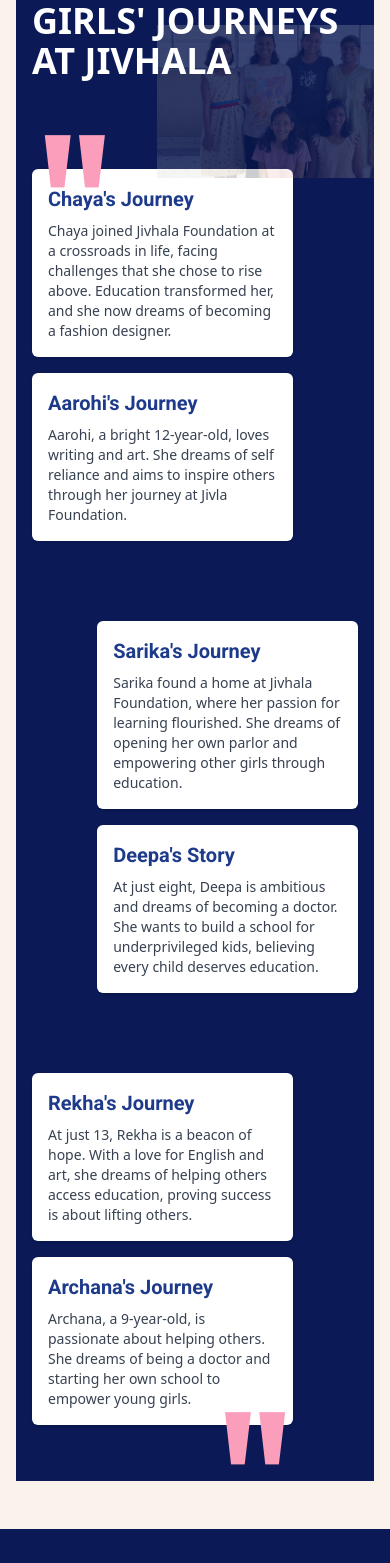
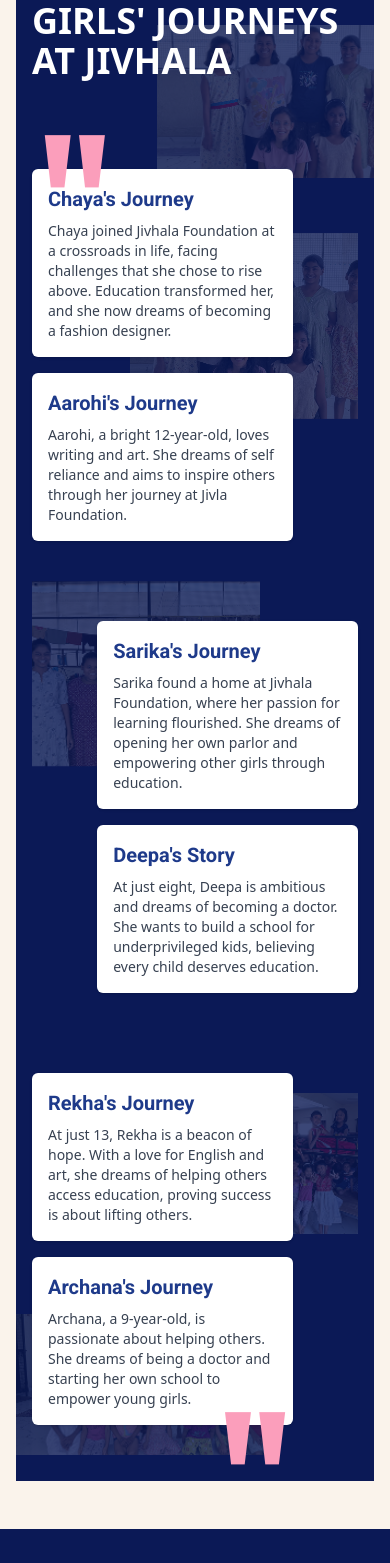
Before and after one commit to jayesh9747/jivhala, a React (Vite) app: page /our-impact in a window 390 px wide. Shown: the part 2020-3583 px from the top of the page. Built offline with nearby package versions, Linux system fonts and the light colour scheme.

Commit message:
out impact chnages done

```diff
--- a/src/components/OurImpact/Journey.jsx
+++ b/src/components/OurImpact/Journey.jsx
@@ -40,7 +40,7 @@
       </div>
 
       <div
-        className="absolute -bottom-[198px] right-20 sm:mb-16 sm:right-8 xl:-bottom-[270px] 2xl:-bottom-[275px] text-[#FB9EBB] z-20"
+        className="absolute -bottom-[198px] right-20 sm:mb-16 sm:right-8 xl:-bottom-[270px] 2xl:-bottom-[275px] text-[#FB9EBB] z-20 "
         style={{
           fontFamily: "Bebas Neue",
           fontWeight: "400",
@@ -63,7 +63,7 @@
             <img
               src={photo1}
               alt="Background"
-              className="w-full h-full object-cover opacity-20"
+              className="w-full h-full object-fill opacity-20"
             />
           </div>
         </div>
@@ -111,7 +111,7 @@
       </div>
 
       {/* 4x3 Grid for text boxes - Keeping the original positioning */}
-      <div className="hidden sm:grid grid-cols-3 grid-rows-4 gap-4 relative z-10 h-full">
+      <div className="hidden sm:grid grid-cols-3 grid-rows-4 gap-4 relative z-10 h-full mt-20">
         {/* Row 1: [1, 0, 0] */}
         <div className="col-span-1 row-span-1">
           <div className="bg-white rounded-md p-4 shadow h-full">
@@ -199,10 +199,22 @@
         </div>
       </div>
 
-      {/* mobile view  */}
-      <div className="flex z-50 sm:hidden flex-col">
-        <div className="flex flex-col my-10 gap-4">
-          <div className="bg-white rounded-md p-4 shadow h-full w-[80%]">
+      {/* mobile view with background images */}
+      <div className="flex z-10 sm:hidden flex-col relative">
+        {/* First section with background image */}
+        <div className="flex flex-col my-10 gap-4 relative">
+          {/* Background image for first section */}
+          <div className="absolute top-0 right-0 w-full h-full z-0">
+            <div className="absolute right-0 top-16 w-[70%] h-[50%]">
+              <img
+                src={photo1}
+                alt="Background"
+                className="w-full h-full object-cover opacity-20"
+              />
+            </div>
+          </div>
+
+          <div className="bg-white rounded-md p-4 shadow h-full w-[80%] z-10 relative">
             <h3 className="text-blue-900 text-xl font-roboto font-bold mb-2">
               Chaya's Journey
             </h3>
@@ -213,7 +225,7 @@
             </p>
           </div>
 
-          <div className="bg-white rounded-md p-4 shadow h-full w-[80%]">
+          <div className="bg-white rounded-md p-4 shadow h-full w-[80%] z-10 relative">
             <h3 className="text-blue-900 text-xl  font-roboto font-bold mb-2">
               Aarohi's Journey
             </h3>
@@ -225,8 +237,20 @@
           </div>
         </div>
 
-        <div className="flex flex-col my-10 gap-4 items-end">
-          <div className="bg-white rounded-md p-4 shadow h-full w-[80%]">
+        {/* Second section with background image */}
+        <div className="flex flex-col my-10 gap-4 items-end relative">
+          {/* Background image for second section */}
+          <div className="absolute top-0 left-0 w-full h-full z-0">
+            <div className="absolute left-0 -top-10 w-[70%] h-[50%]">
+              <img
+                src={photo2}
+                alt="Background"
+                className="w-full h-full object-cover opacity-20"
+              />
+            </div>
+          </div>
+
+          <div className="bg-white rounded-md p-4 shadow h-full w-[80%] z-10 relative">
             <h3 className="text-blue-900 text-xl font-roboto font-bold mb-2">
               Sarika's Journey
             </h3>
@@ -236,7 +260,7 @@
               empowering other girls through education.
             </p>
           </div>
-          <div className="bg-white rounded-md p-4 shadow h-full w-[80%]">
+          <div className="bg-white rounded-md p-4 shadow h-full w-[80%] z-10 relative">
             <h3 className="text-blue-900 font-roboto text-xl font-bold mb-2">
               Deepa's Story
             </h3>
@@ -248,8 +272,20 @@
           </div>
         </div>
 
-        <div className="flex flex-col my-10 gap-4">
-          <div className="bg-white rounded-md p-4 shadow h-full w-[80%]">
+        {/* Third section with background image */}
+        <div className="flex flex-col my-10 gap-4 relative">
+          {/* Background image for third section */}
+          <div className="absolute top-0 right-0 w-full h-full z-0">
+            <div className="absolute right-0 top-5 w-[70%] h-[40%]">
+              <img
+                src={photo3}
+                alt="Background"
+                className="w-full h-full object-cover opacity-20"
+              />
+            </div>
+          </div>
+
+          <div className="bg-white rounded-md p-4 shadow h-full w-[80%] z-10 relative">
             <h3 className="text-blue-900 text-xl font-roboto font-bold mb-2">
               Rekha's Journey
             </h3>
@@ -260,7 +296,7 @@
             </p>
           </div>
 
-          <div className="bg-white rounded-md p-4 shadow h-full w-[80%]">
+          <div className="bg-white rounded-md p-4 shadow h-full w-[80%] z-10 relative">
             <h3 className="text-blue-900 font-roboto text-xl font-bold mb-2">
               Archana's Journey
             </h3>
@@ -270,6 +306,17 @@
               young girls.
             </p>
           </div>
+
+          {/* Additional background image for bottom section */}
+          <div className="absolute bottom-[-50px] left-0 w-full h-full z-0">
+            <div className="absolute -left-4 bottom-5 w-[80%] h-[40%]">
+              <img
+                src={photo4}
+                alt="Background"
+                className="w-full h-full object-cover opacity-20"
+              />
+            </div>
+          </div>
         </div>
       </div>
     </div>
```
